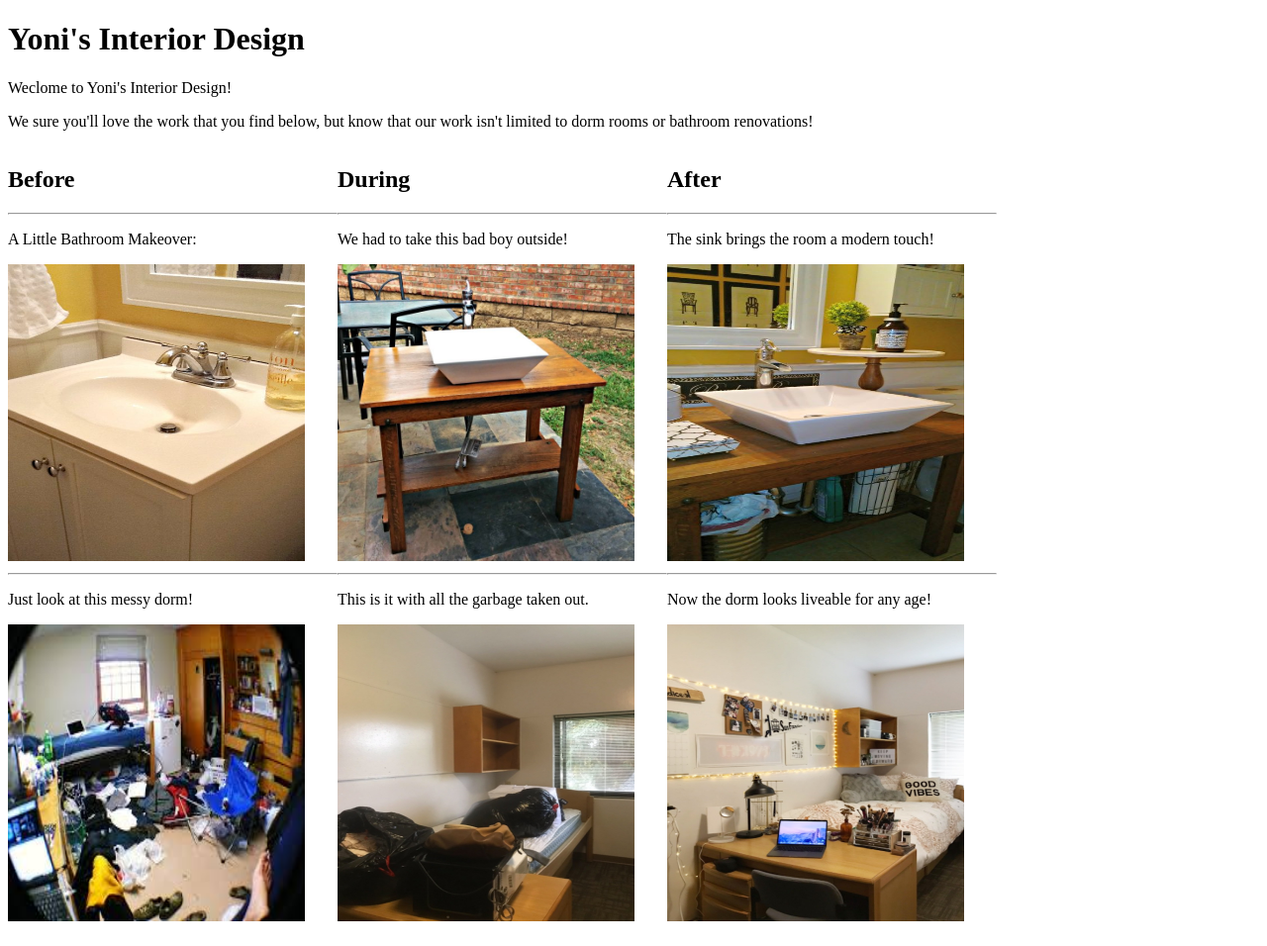
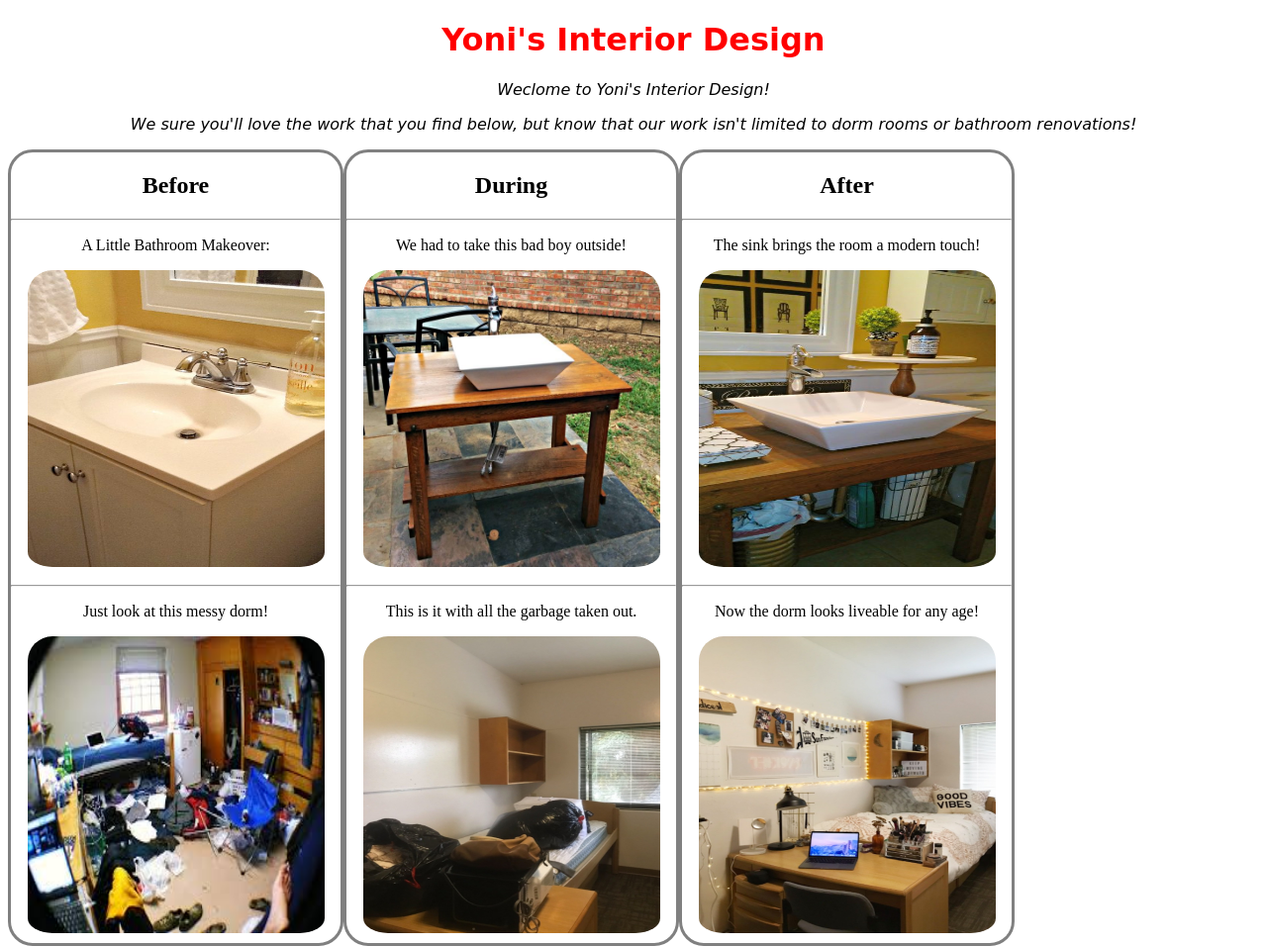
Before and after one commit to WilliamKulha/interior-decorator, a plain HTML site: page index.html in a window 1280 px wide. Shown: the whole page at 99% size. Before the commit the page ends 935 px from the top, so only its background shows below. Drawn offline with Linux system fonts and the light colour scheme.

Commit message:
add styling for images that makes edges rounded and displays properly in border as well as styling for .topinfo class and the h1 elements.

```diff
--- a/css/styles.css
+++ b/css/styles.css
@@ -1,9 +1,31 @@
+h1 {
+  text-align: center;
+  font-family:cursive;
+  color: red;
+}
+
 img{
   width:300px !important;
   height:300px !important;
+  border-radius:25px;
+  display:block;
+  margin-left: auto;
+  margin-right: auto;
+  padding-bottom: 10px;
 }
 
 .column {
   float: left;
   width: 333px;
+  border-style: solid;
+  border-color:gray;
+  border-radius:25px;
+  text-align: center;
 }
+
+.topinfo {
+  text-align: center;
+  font-style:italic;
+  font-family:cursive;
+
+}
```
